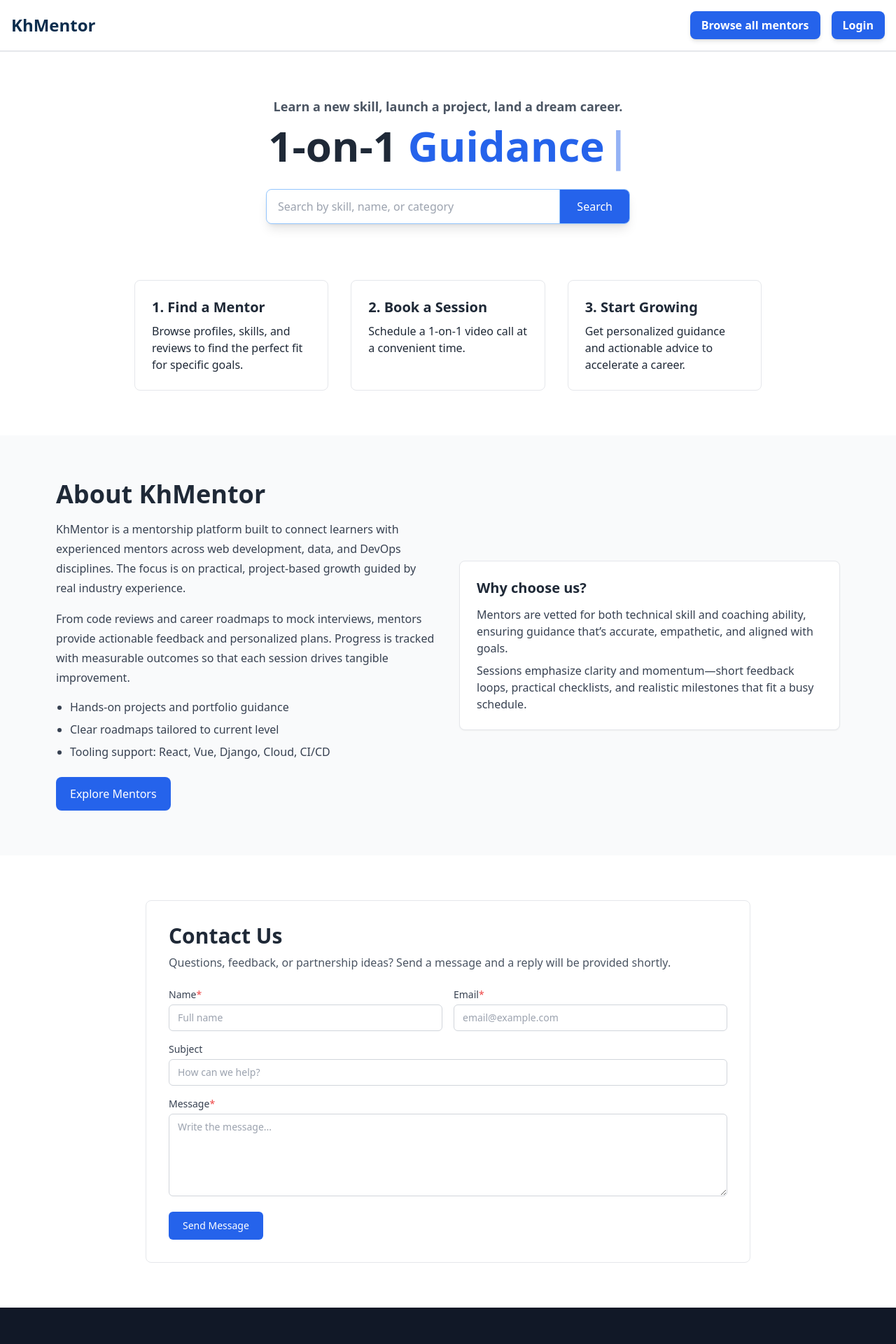
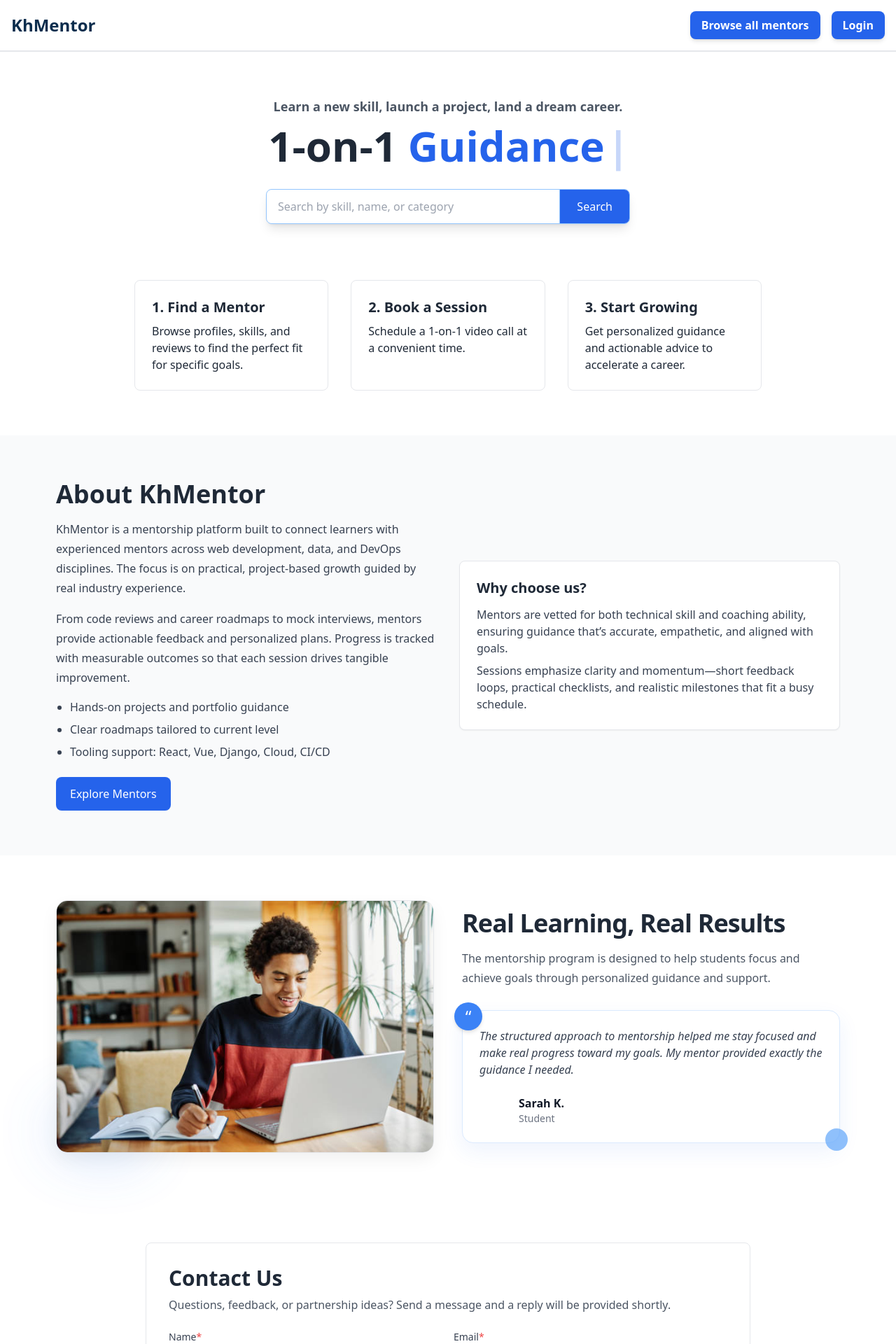
Before and after one commit to nhamaddisondev/mentorhub, a React (Vite) app in the folder frontend/: page / in a window 1280 px wide. Shown: the top 1920 px of the page at 70% size. Built offline with nearby package versions, Linux system fonts and the light colour scheme.

Commit message:
Add student learning image and enhance Home component layout

```diff
--- a/frontend/src/pages/Home/Home.jsx
+++ b/frontend/src/pages/Home/Home.jsx
@@ -3,6 +3,7 @@ import { Typewriter } from "react-simple-typewriter";
 import { Link } from "react-router-dom";
 import { motion } from "framer-motion";
 import SearchBtn from "../../components/Button/SearchBtn.jsx";
+import StudentLearning from "../../assets/istockphoto-1581045672-612x612.jpg";
 
 const containerVariants = {
   hidden: { opacity: 0, y: 20 },
@@ -65,10 +66,16 @@ function Home() {
       // });
       // const data = await res.json();
       await new Promise((r) => setTimeout(r, 600)); // simulate
-      setStatus({ type: "success", message: "Message sent successfully. We'll get back soon!" });
+      setStatus({
+        type: "success",
+        message: "Message sent successfully. We'll get back soon!",
+      });
       setForm({ name: "", email: "", subject: "", message: "" });
     } catch (err) {
-      setStatus({ type: "error", message: "Something went wrong. Please try again." });
+      setStatus({
+        type: "error",
+        message: "Something went wrong. Please try again.",
+      });
     }
   };
 
@@ -76,9 +83,12 @@ function Home() {
   if (token && role === "mentee") {
     return (
       <div className="Home bg-blue-50 min-h-screen flex flex-col items-center justify-center text-center px-4">
-        <h1 className="text-4xl md:text-5xl font-bold mb-4">Welcome, {username}!</h1>
+        <h1 className="text-4xl md:text-5xl font-bold mb-4">
+          Welcome, {username}!
+        </h1>
         <p className="text-lg md:text-xl text-gray-700 mb-8 max-w-xl">
-          Start connecting with mentors and get ready to take your career to the next level!
+          Start connecting with mentors and get ready to take your career to the
+          next level!
         </p>
         <Link
           to="/mentor/browse"
@@ -94,9 +104,12 @@ function Home() {
   if (token && role === "mentor") {
     return (
       <div className="Home bg-blue-50 min-h-screen flex flex-col items-center justify-center text-center px-4">
-        <h1 className="text-4xl md:text-5xl font-bold mb-4">Welcome, {username}!</h1>
+        <h1 className="text-4xl md:text-5xl font-bold mb-4">
+          Welcome, {username}!
+        </h1>
         <p className="text-lg md:text-xl text-gray-700 mb-8 max-w-xl">
-          As a mentor, there’s an opportunity to guide and inspire the next generation of talent.
+          As a mentor, there’s an opportunity to guide and inspire the next
+          generation of talent.
         </p>
       </div>
     );
@@ -113,11 +126,20 @@ function Home() {
               Learn a new skill, launch a project, land a dream career.
             </p>
 
-            <h1 className="text-4xl md:text-6xl font-bold leading-tight mb-8" id="hero-title">
+            <h1
+              className="text-4xl md:text-6xl font-bold leading-tight mb-8"
+              id="hero-title"
+            >
               1-on-1{" "}
               <span className="text-blue-600">
                 <Typewriter
-                  words={["Mentorship", "Coaching", "Guidance", "Support", "Career Growth"]}
+                  words={[
+                    "Mentorship",
+                    "Coaching",
+                    "Guidance",
+                    "Support",
+                    "Career Growth",
+                  ]}
                   loop
                   cursor
                   cursorStyle="|"
@@ -155,7 +177,10 @@ function Home() {
         >
           <motion.div variants={itemVariants} className="p-6 border rounded-lg">
             <h3 className="text-xl font-semibold mb-2">1. Find a Mentor</h3>
-            <p>Browse profiles, skills, and reviews to find the perfect fit for specific goals.</p>
+            <p>
+              Browse profiles, skills, and reviews to find the perfect fit for
+              specific goals.
+            </p>
           </motion.div>
           <motion.div variants={itemVariants} className="p-6 border rounded-lg">
             <h3 className="text-xl font-semibold mb-2">2. Book a Session</h3>
@@ -163,7 +188,10 @@ function Home() {
           </motion.div>
           <motion.div variants={itemVariants} className="p-6 border rounded-lg">
             <h3 className="text-xl font-semibold mb-2">3. Start Growing</h3>
-            <p>Get personalized guidance and actionable advice to accelerate a career.</p>
+            <p>
+              Get personalized guidance and actionable advice to accelerate a
+              career.
+            </p>
           </motion.div>
         </motion.div>
       </section>
@@ -179,16 +207,20 @@ function Home() {
             viewport={{ once: true, amount: 0.25 }}
           >
             <motion.article variants={itemVariants}>
-              <h2 className="text-3xl md:text-4xl font-bold mb-4">About KhMentor</h2>
+              <h2 className="text-3xl md:text-4xl font-bold mb-4">
+                About KhMentor
+              </h2>
               <p className="text-gray-700 leading-7 mb-4">
-                KhMentor is a mentorship platform built to connect learners with experienced mentors
-                across web development, data, and DevOps disciplines. The focus is on practical,
-                project-based growth guided by real industry experience.
+                KhMentor is a mentorship platform built to connect learners with
+                experienced mentors across web development, data, and DevOps
+                disciplines. The focus is on practical, project-based growth
+                guided by real industry experience.
               </p>
               <p className="text-gray-700 leading-7 mb-4">
-                From code reviews and career roadmaps to mock interviews, mentors provide actionable
-                feedback and personalized plans. Progress is tracked with measurable outcomes so that
-                each session drives tangible improvement.
+                From code reviews and career roadmaps to mock interviews,
+                mentors provide actionable feedback and personalized plans.
+                Progress is tracked with measurable outcomes so that each
+                session drives tangible improvement.
               </p>
               <ul className="list-disc pl-5 text-gray-700 space-y-2">
                 <li>Hands-on projects and portfolio guidance</li>
@@ -212,15 +244,80 @@ function Home() {
             >
               <h3 className="text-xl font-semibold mb-3">Why choose us?</h3>
               <p className="text-gray-700 mb-2">
-                Mentors are vetted for both technical skill and coaching ability, ensuring guidance
-                that’s accurate, empathetic, and aligned with goals.
+                Mentors are vetted for both technical skill and coaching
+                ability, ensuring guidance that’s accurate, empathetic, and
+                aligned with goals.
               </p>
               <p className="text-gray-700">
-                Sessions emphasize clarity and momentum—short feedback loops, practical checklists,
-                and realistic milestones that fit a busy schedule.
+                Sessions emphasize clarity and momentum—short feedback loops,
+                practical checklists, and realistic milestones that fit a busy
+                schedule.
               </p>
             </motion.div>
           </motion.div>
+        </div>
+      </section>
+
+      {/* Student Review */}
+      <section className="py-16 bg-white">
+        <div className="max-w-6xl mx-auto px-4 grid md:grid-cols-2 gap-10 items-center">
+          {/* Left: photo frame */}
+          <div className="relative">
+            <div className="rounded-2xl overflow-hidden border border-gray-200 shadow-[0_10px_25px_rgba(0,0,0,0.06)]">
+              <img
+                src={StudentLearning}
+                alt="Student studying with laptop"
+                className="w-full h-full object-cover"
+              />
+
+            </div>
+            {/* soft glow accent behind the frame */}
+            <div
+              className="absolute -bottom-6 -left-6 h-28 w-40 rounded-3xl blur-2xl opacity-70"
+              style={{
+                background:
+                  "radial-gradient(120px 80px at 60% 50%, rgba(59,130,246,.35), rgba(59,130,246,0))",
+              }}
+            />
+          </div>
+
+          {/* Right: text + testimonial card */}
+          <div>
+            <h2 className="text-3xl md:text-4xl font-bold tracking-tight mb-4">
+              Real Learning, Real Results
+            </h2>
+            <p className="text-gray-600 leading-7 mb-8">
+              The mentorship program is designed to help students focus and
+              achieve goals through personalized guidance and support.
+            </p>
+
+            {/* Testimonial card */}
+            <div className="relative rounded-2xl bg-white border border-blue-100 shadow-[0_12px_30px_rgba(37,99,235,0.08)] p-6">
+              {/* decorative quote mark */}
+              <div className="absolute -top-3 -left-3 h-10 w-10 rounded-full bg-blue-500 text-white grid place-items-center shadow-md">
+                <span className="text-2xl leading-none">“</span>
+              </div>
+
+              <p className="text-gray-700 italic mb-6">
+                The structured approach to mentorship helped me stay focused and
+                make real progress toward my goals. My mentor provided exactly
+                the guidance I needed.
+              </p>
+
+              <div className="flex items-center gap-3">
+                <div className="h-11 w-11 rounded-full bg-gradient-to-br from-blue-500 to-indigo-500 text-white grid place-items-center font-semibold">
+                  S
+                </div>
+                <div>
+                  <p className="font-semibold text-gray-900">Sarah K.</p>
+                  <p className="text-sm text-gray-500">Student</p>
+                </div>
+              </div>
+
+              {/* corner accent bubble */}
+              <span className="absolute -bottom-3 -right-3 h-8 w-8 rounded-full bg-blue-400/70" />
+            </div>
+          </div>
         </div>
       </section>
 
@@ -234,20 +331,23 @@ function Home() {
             viewport={{ once: true, amount: 0.2 }}
             className="p-6 md:p-8 border rounded-lg bg-white"
           >
-            <motion.h2 variants={itemVariants} className="text-3xl font-bold mb-2">
+            <motion.h2
+              variants={itemVariants}
+              className="text-3xl font-bold mb-2"
+            >
               Contact Us
             </motion.h2>
             <motion.p variants={itemVariants} className="text-gray-600 mb-6">
-              Questions, feedback, or partnership ideas? Send a message and a reply will be provided shortly.
+              Questions, feedback, or partnership ideas? Send a message and a
+              reply will be provided shortly.
             </motion.p>
 
             {status.message && (
               <div
-                className={`mb-4 text-sm rounded px-3 py-2 ${
-                  status.type === "success"
+                className={`mb-4 text-sm rounded px-3 py-2 ${status.type === "success"
                     ? "bg-green-50 text-green-700 border border-green-200"
                     : "bg-red-50 text-red-700 border border-red-200"
-                }`}
+                  }`}
                 role="alert"
               >
                 {status.message}
@@ -256,7 +356,10 @@ function Home() {
 
             <form onSubmit={handleSubmit} className="grid md:grid-cols-2 gap-4">
               <div className="md:col-span-1">
-                <label htmlFor="name" className="block text-sm font-medium text-gray-700">
+                <label
+                  htmlFor="name"
+                  className="block text-sm font-medium text-gray-700"
+                >
                   Name<span className="text-red-500">*</span>
                 </label>
                 <input
@@ -272,7 +375,10 @@ function Home() {
               </div>
 
               <div className="md:col-span-1">
-                <label htmlFor="email" className="block text-sm font-medium text-gray-700">
+                <label
+                  htmlFor="email"
+                  className="block text-sm font-medium text-gray-700"
+                >
                   Email<span className="text-red-500">*</span>
                 </label>
                 <input
@@ -288,7 +394,10 @@ function Home() {
               </div>
 
               <div className="md:col-span-2">
-                <label htmlFor="subject" className="block text-sm font-medium text-gray-700">
+                <label
+                  htmlFor="subject"
+                  className="block text-sm font-medium text-gray-700"
+                >
                   Subject
                 </label>
                 <input
@@ -303,7 +412,10 @@ function Home() {
               </div>
 
               <div className="md:col-span-2">
-                <label htmlFor="message" className="block text-sm font-medium text-gray-700">
+                <label
+                  htmlFor="message"
+                  className="block text-sm font-medium text-gray-700"
+                >
                   Message<span className="text-red-500">*</span>
                 </label>
                 <textarea
```
Also changed, not shown: frontend/src/assets/istockphoto-1581045672-612x612.jpg (added).
